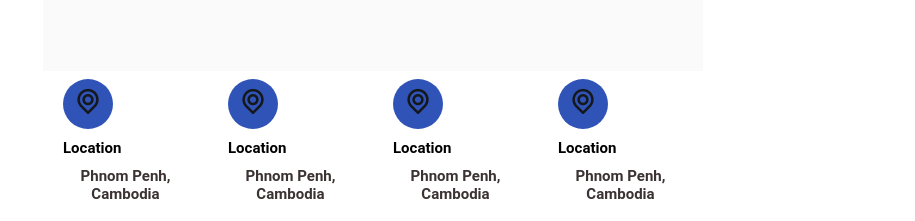
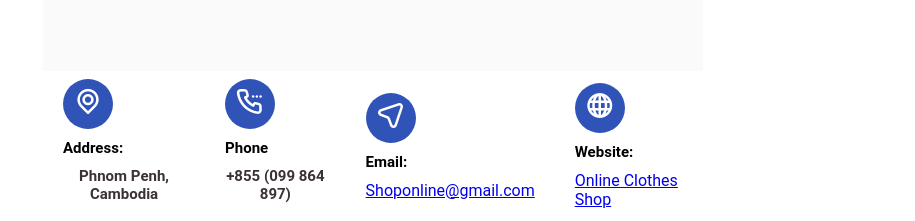
Before and after one commit to Mannbrostoch/Project-Team, a plain HTML site: page App/contacts/contact.html in a window 1280 px wide. Shown: the part 751-972 px from the top of the page, 267-1182 px from the left. Drawn offline with nearby package versions, Linux system fonts and the light colour scheme.

Commit message:
update contact

```diff
--- a/App/contacts/contact.css
+++ b/App/contacts/contact.css
@@ -117,11 +117,11 @@
 .icon-footer i{
   font-size: 30px;
   text-align: center;
-  color: #1d1b1b;
+  color: #FFFFFF;
 }
 .title-footer h4, p{
   font-size: 15px;
-  box-shadow: #121316;
+  box-shadow: #FFFFFF;
   text-transform: capitalize;
   margin-top: 10px;
   margin-bottom: 10px;
--- a/App/contacts/contact.html
+++ b/App/contacts/contact.html
@@ -46,38 +46,38 @@
             <div class="ant-row">
                 <div class="footer-col">
                     <div class="icon-footer">
-                        <i class="uil uil-map-marker-alt" style="color: rgb(21, 24, 26); width: 70px;"></i>
+                        <i class="uil uil-map-marker-alt"></i>
                     </div>
                     <div class="title-footer">
-                        <h4>Location</h4>
+                        <h4>Address:</h4>
                         <p>Phnom Penh, Cambodia</p>
                     </div>
                 </div>
                 <div class="footer-col">
                     <div class="icon-footer">
-                        <i class="uil uil-map-marker-alt" style="color: rgb(21, 24, 26); width: 70px;"></i>
+                        <i class="uil uil-calling" ></i>
                     </div>
                     <div class="title-footer">
-                        <h4>Location</h4>
-                        <p>Phnom Penh, Cambodia</p>
+                        <h4>Phone</h4>
+                        <p>+855 (099 864 897)</p>
                     </div>
                 </div>
                 <div class="footer-col">
                     <div class="icon-footer">
-                        <i class="uil uil-map-marker-alt" style="color: rgb(21, 24, 26); width: 70px;"></i>
+                        <i class="uil uil-location-arrow"></i>
                     </div>
                     <div class="title-footer">
-                        <h4>Location</h4>
-                        <p>Phnom Penh, Cambodia</p>
+                        <h4>Email:</h4>
+                        <a href="https://manbrostoch@gmail.com">Shoponline@gmail.com</a>
                     </div>
                 </div>
                 <div class="footer-col">
                     <div class="icon-footer">
-                        <i class="uil uil-map-marker-alt" style="color: rgb(21, 24, 26); width: 70px;"></i>
+                        <i class="uil uil-globe"></i>
                     </div>
                     <div class="title-footer">
-                        <h4>Location</h4>
-                        <p>Phnom Penh, Cambodia</p>
+                        <h4>website:</h4>
+                        <a href="https://t.me/webapplicationTeam">Online Clothes Shop</a>
                     </div>
                 </div>
             </div>
```
